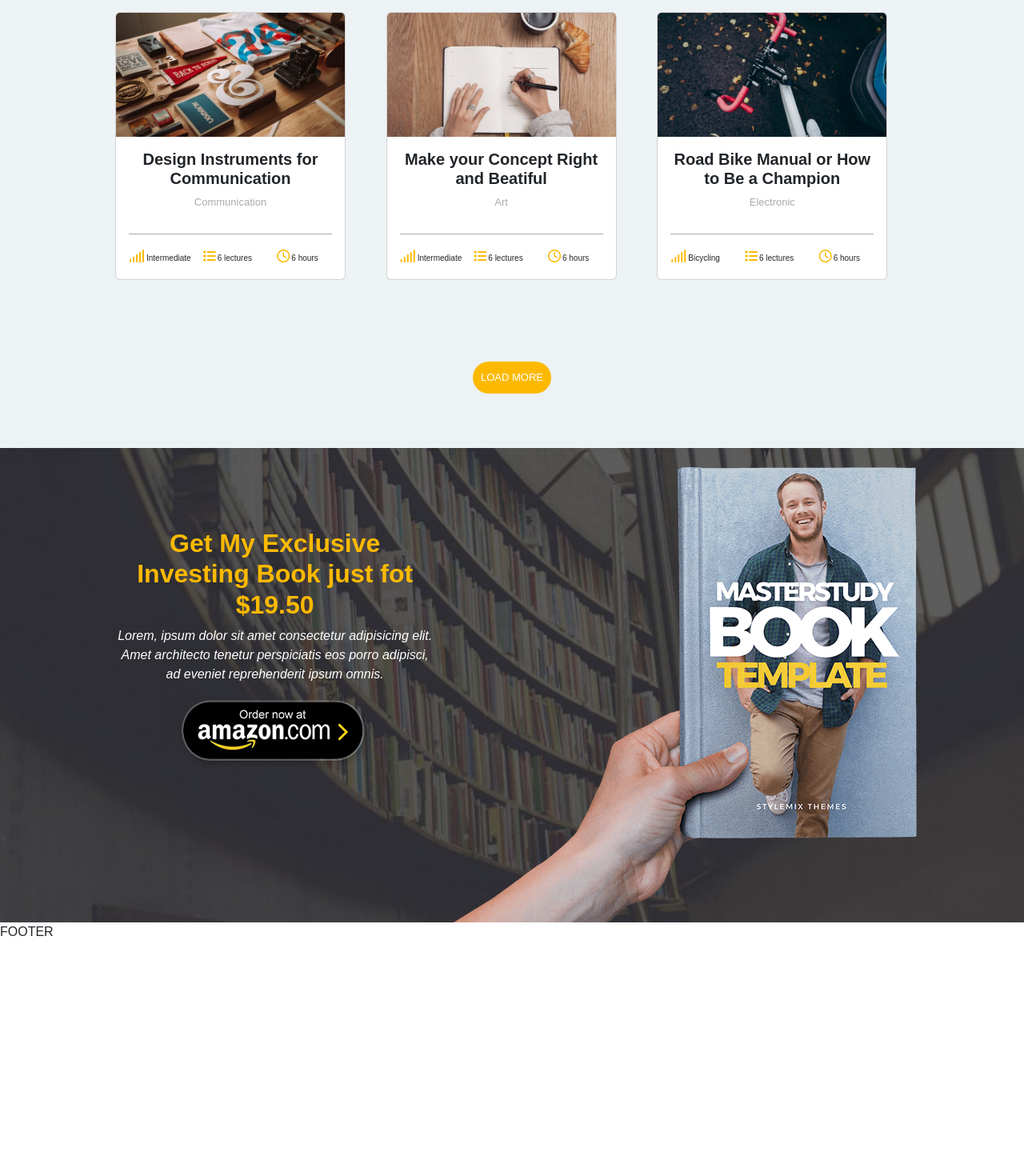
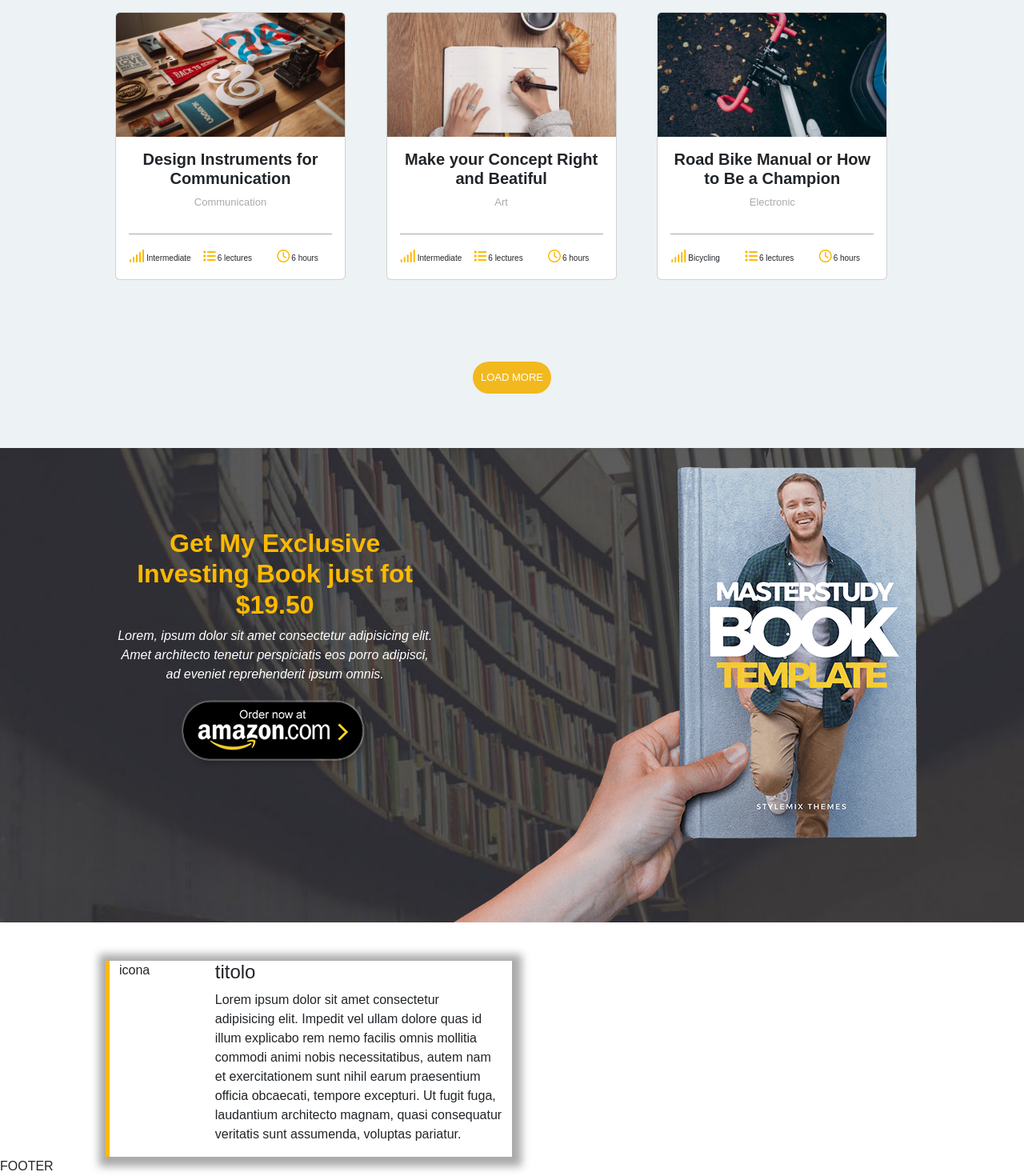
Before and after one commit to stiva98/proj-html-vuejs, a Vue app: page / in a window 1280 px wide. Shown: the part 1740-3210 px from the top of the page at 80% size. Before the commit the page ends 2917 px from the top, so only its background shows below. Built offline with nearby package versions, Linux system fonts and the light colour scheme.

Commit message:
fatta parte statica della quinta sezione

```diff
--- a/src/components/MainComponent.vue
+++ b/src/components/MainComponent.vue
@@ -222,6 +222,36 @@ export default {
                 </div>
             </div>
         </section>
+        <section class="fiveth-section">
+            <div class="my-container">
+                <div class="row">
+                    <div class="col-6 mt-5 border-cards">
+                        <div class="d-flex">
+                            <div class="col-3">
+                                icona
+                            </div>
+                            <div class="col-9">
+                                <h4>
+                                    titolo
+                                </h4>
+                                <p>
+                                    Lorem ipsum dolor sit amet consectetur adipisicing elit. Impedit vel ullam dolore quas id illum explicabo rem nemo facilis omnis mollitia commodi animi nobis necessitatibus, autem nam et exercitationem sunt nihil earum praesentium officia obcaecati, tempore excepturi. Ut fugit fuga, laudantium architecto magnam, quasi consequatur veritatis sunt assumenda, voluptas pariatur.
+                                </p>
+                            </div>
+                        </div>
+                    </div>
+                    <!-- <div class="col-6">
+                        card
+                    </div>
+                    <div class="col-6">
+                        card
+                    </div>
+                    <div class="col-6">
+                        card
+                    </div> -->
+                </div>
+            </div>
+        </section>
     </main>
 </template>
 
@@ -289,7 +319,7 @@ main {
         }
         .container-button > button {
             margin: 30px 0 20px 0;
-            background-color: $divAndFooterBg;
+            background-color: #F2B91E;
             padding: 10px;
             border: none;
             font-size: small;
@@ -309,7 +339,7 @@ main {
             margin: 10px;
             font-size: xx-small;
             padding: 5px;
-            background-color: $divAndFooterBg;
+            background-color: #F2B91E;
             border: none;
             z-index: 999;
         }
@@ -337,6 +367,9 @@ main {
             visibility: visible;
             opacity: 1;
         }
+        button:hover {
+            background-color: #D9A61B;
+        }
     }
     .fourth-section {
         background-image: url(../assets/img/bg-slider.jpg);
@@ -354,6 +387,21 @@ main {
         .col-5 > div {
             padding-top: 100px;
         }
+        a:hover {
+            filter: contrast(0.5);
+        }
+    }
+    .fiveth-section {
+        .my-container {
+            max-width: 992px;
+            margin: 0 auto;
+        }
+        .col-6 {
+            box-shadow: 2px 2px 10px 10px $colorTextCard;
+        }
+        .border-cards {
+            border-left: 5px solid $divAndFooterBg;
+        }
     }
 }
 
```
